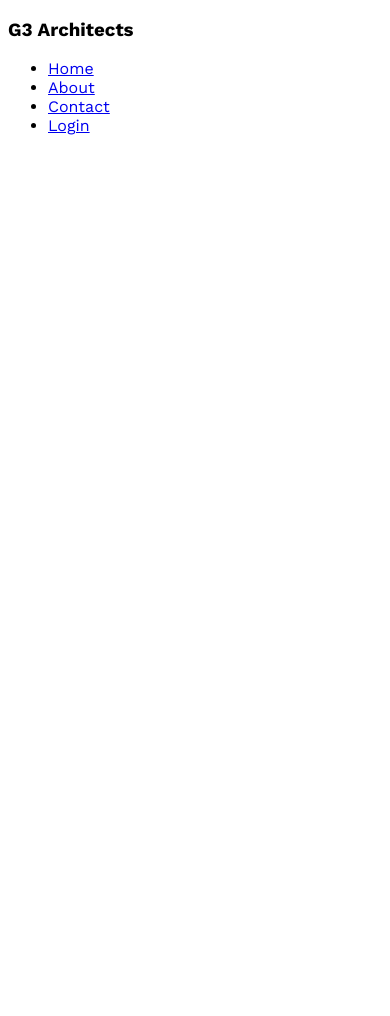
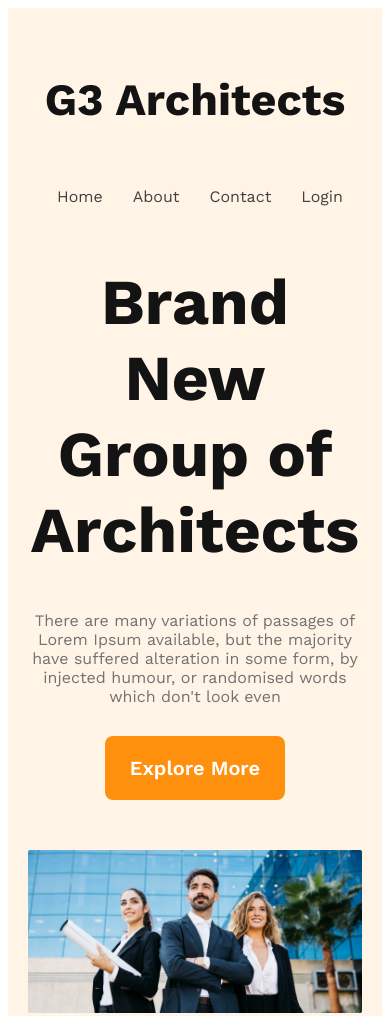
Before and after one commit to sakibzaman1/g3-architects-website, a plain HTML site: page index.html in a window 390 px wide. Shown: the top 1016 px of the page. Before the commit the page ends 844 px from the top, so only its background shows below. Drawn offline with nearby package versions, Linux system fonts and the light colour scheme.

Commit message:
header section with responsiveness done

```diff
--- a/index.html
+++ b/index.html
@@ -1,15 +1,20 @@
 <!DOCTYPE html>
 <html lang="en">
+
 <head>
     <meta charset="UTF-8">
     <meta name="viewport" content="width=device-width, initial-scale=1.0">
     <title>G3 Architects</title>
     <link rel="stylesheet" href="styles/architect.css">
 </head>
+
 <body>
+
+    <!-- Header Section -->
+
     <header>
         <nav>
-            <h3>G3 Architects</h3>
+            <h3 class="nav-title">G3 Architects</h3>
             <ul>
                 <li><a href="#">Home</a></li>
                 <li><a href="#">About</a></li>
@@ -17,6 +22,16 @@
                 <li><a href="#">Login</a></li>
             </ul>
         </nav>
+        <div class="banner">
+            <div class="banner-content">
+                <h1 class="banner-title">Brand New Group of Architects</h1>
+                <p class="banner-desc">There are many variations of passages of Lorem Ipsum available, but the majority
+                    have suffered alteration in some form, by injected humour, or randomised words which don't look even
+                </p>
+                <button class="btn-primary">Explore More</button>
+            </div>
+            <img src="./images/banner.png" alt="">
+        </div>
     </header>
 
     <main></main>
@@ -24,4 +39,5 @@
     <footer></footer>
 
 </body>
+
 </html>
--- a/styles/architect.css
+++ b/styles/architect.css
@@ -1,7 +1,105 @@
 /* Work sans font from google font */
 @import url('https://fonts.googleapis.com/css2?family=Open+Sans:ital,wght@0,700;0,800;1,400&family=Work+Sans:wght@400;600;700;800&display=swap');
+
+/* Shared Styles */
+
+.btn-primary {
+    border-radius: 8px;
+    background: #FF900E;
+    padding: 20px 25px;
+    color: #FFF;
+    font-size: 1.25rem;
+    font-weight: 600;
+    border: none;
+    cursor: pointer;
+}
 
 * {
     font-family: 'Open Sans', sans-serif;
     font-family: 'Work Sans', sans-serif;
 }
+
+/* Header Styles */
+
+header {
+    background: rgba(255, 144, 14, 0.10);
+    padding: 50px 240px;
+}
+
+nav {
+    display: flex;
+    justify-content: space-between;
+    align-items: center;
+}
+
+.nav-title {
+    font-size: 2.8rem;
+    font-weight: 700;
+    color: #131313;
+}
+
+nav>ul {
+    display: flex;
+}
+
+nav li {
+    list-style: none;
+    margin-right: 30px;
+    font-weight: 400;
+    font-size: 1rem;
+}
+
+nav a {
+    text-decoration: none;
+    color: #424242;
+}
+
+/* Banner Styles */
+
+.banner-content {
+    max-width: 800px;
+    text-align: center;
+    margin: 0 auto;
+}
+
+.banner-title {
+    font-size: 4rem;
+    font-weight: 700;
+    color: #131313;
+}
+
+.banner-desc {
+    margin: 30px 0;
+    color: #727272;
+    font-size: 1rem;
+    font-weight: 400;
+}
+.banner img{
+    margin-top: 50px;
+    width: 100%;
+}
+
+/* Responsive Styles */
+
+/* Mobile Devices */
+
+@media screen and (max-width: 576px) {
+
+    header{
+        padding: 20px;
+    }
+    nav{
+        flex-direction: column;
+    }
+
+}
+
+/* Medium devices */
+
+@media screen and (min-width: 576px) and (max-width: 992px) {
+
+    header{
+        padding: 20px;
+    }
+
+}
```
